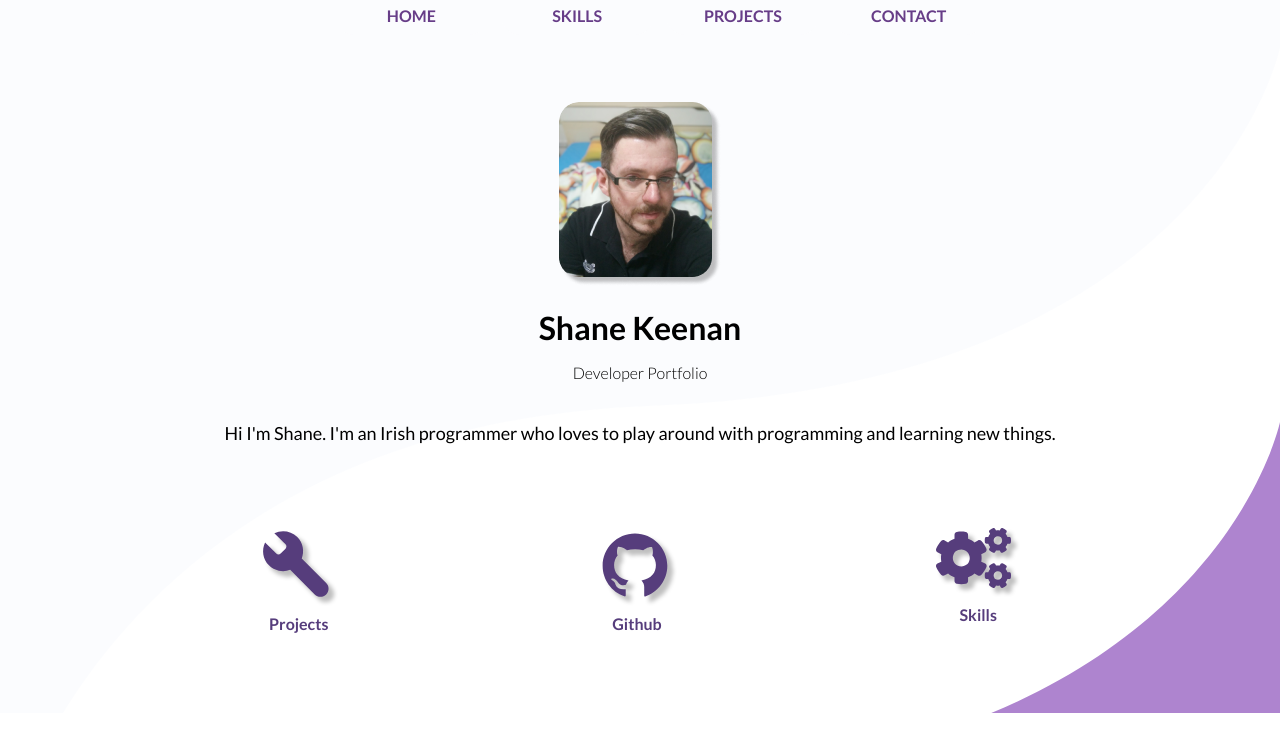
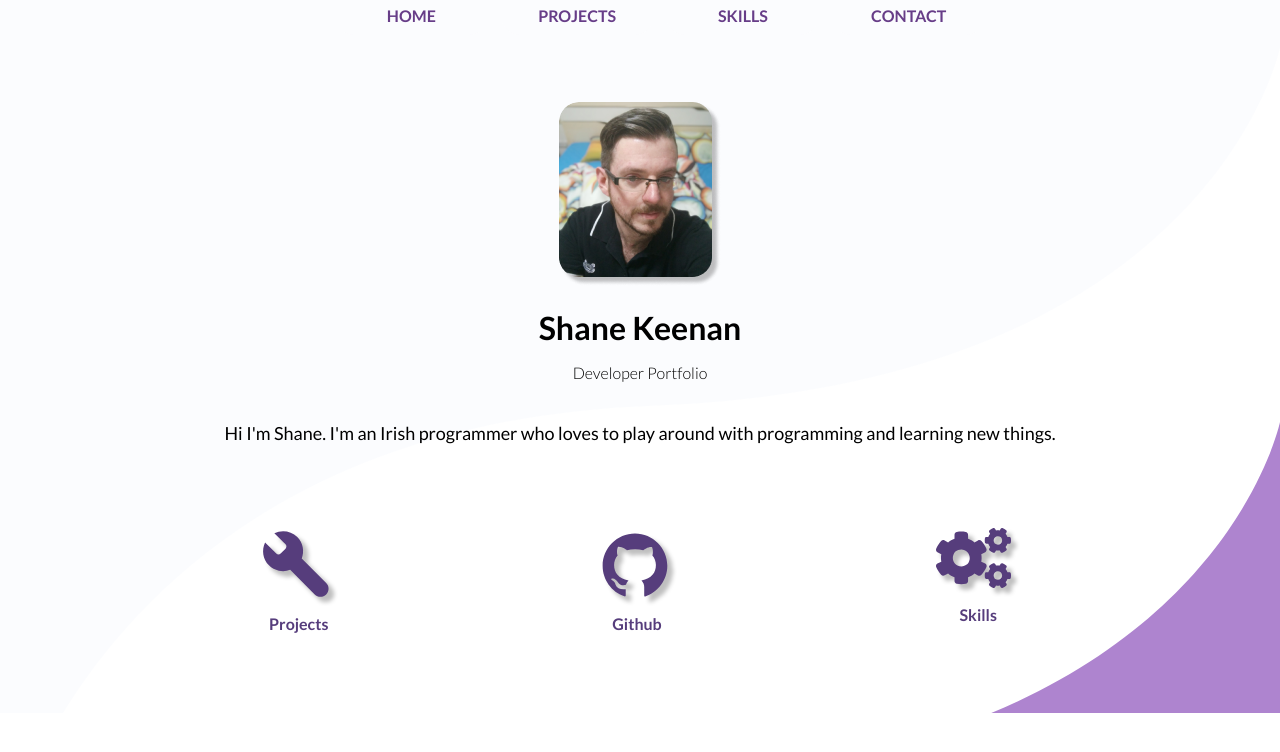
Before and after one commit to SWKeenan/cv_website, a React (Create React App) app: page / in a window 1280 px wide. Shown: the top 752 px of the page. Built offline with nearby package versions, Linux system fonts and the light colour scheme.

Commit message:
switched items on navbar

```diff
--- a/src/App.js
+++ b/src/App.js
@@ -13,8 +13,8 @@ function App() {
         <nav>
           <ul className="navbarContactBox">
             <Link to="/"><li className="navbarContact">Home</li></Link>
+            <Link to="/projects"><li className="navbarContact">Projects</li></Link>
             <Link to="/skills"><li className="navbarContact">Skills</li></Link>
-            <Link to="/projects"><li className="navbarContact">Projects</li></Link>
             <a href="mailto:shanewilliamkeenan@gmail.com"><li className="navbarContact">Contact</li></a>
           </ul>
         </nav>
```
